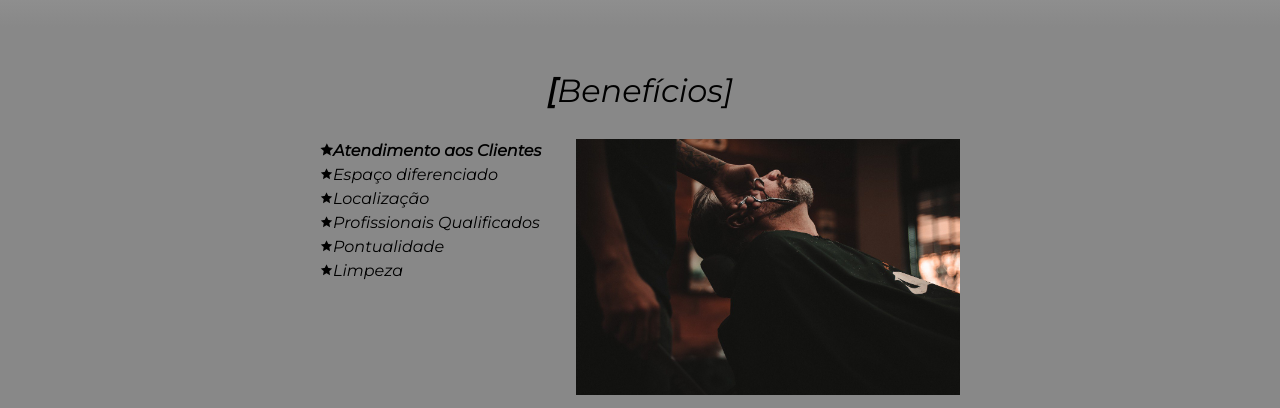
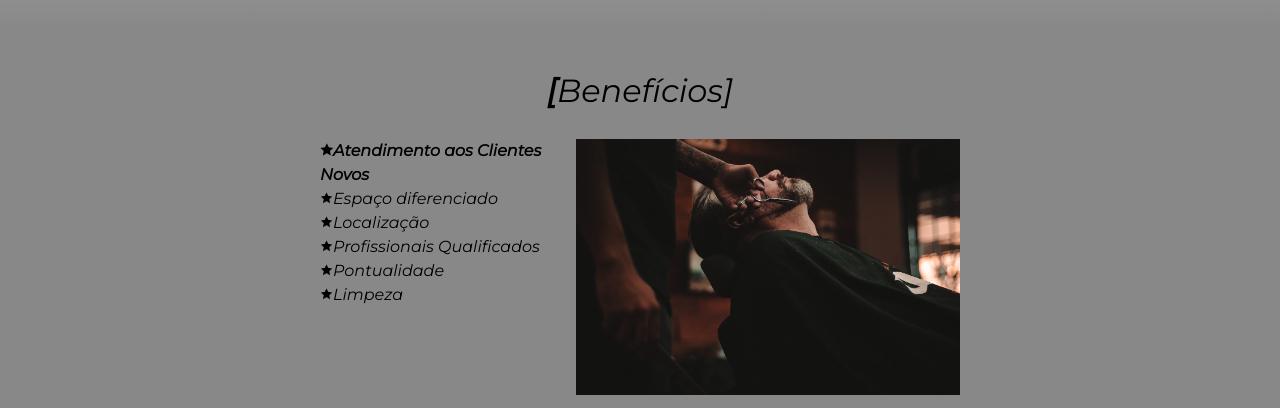
Before and after one commit to fassil0203/BarbeariaAlura, a plain HTML site: page index.html in a window 1280 px wide. Shown: the part 1500-1908 px from the top of the page. Drawn offline with Linux system fonts and the light colour scheme.

Commit message:
Adicionei clientes novos

```diff
--- a/index.html
+++ b/index.html
@@ -66,7 +66,7 @@
 					<h3 class="titulo-principal">Benefícios</h3>
 					<div class="conteudo-beneficios">
 					<ul class="lista-beneficios">
-						<li class="itens">Atendimento aos Clientes</li>
+						<li class="itens">Atendimento aos Clientes Novos</li>
 						<li class="itens">Espaço diferenciado</li>
 						<li class="itens">Localização</li>
 						<li class="itens">Profissionais Qualificados</li>
```
